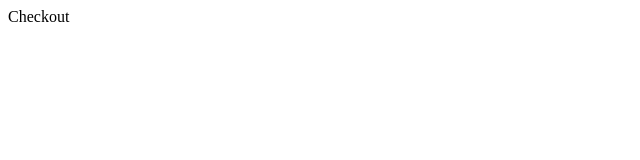
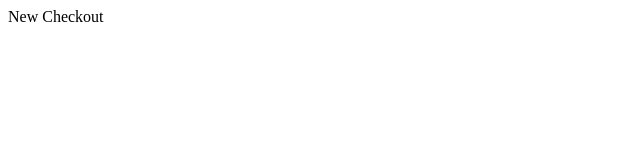
Before and after one commit to Mrosa99/webapp-dev-project, a Next.js app: page /checkout in a window 1280 px wide. Shown: the top 160 px of the page, without its empty margins (0-640 px from the left). Built offline with nearby package versions, Linux system fonts and the light colour scheme.

Commit message:
Revert
Reverted back to commit before reaking it an ecommerce sight

```diff
--- a/app/checkout/page.tsx
+++ b/app/checkout/page.tsx
@@ -1,3 +1,3 @@
 export default function CheckoutPage() {
-  return <div>Checkout</div>;
+  return <div>New Checkout</div>;
 }
```
